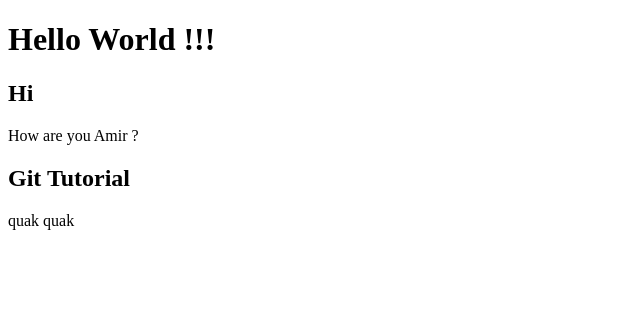
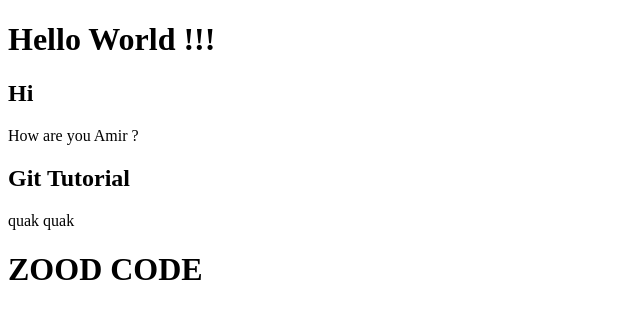
Before and after one commit to Amirpakofficial/animated-doodle, a plain HTML site: page index.html in a window 1280 px wide. Shown: the whole page, without its empty margins (0-640 px from the left). Drawn offline with Linux system fonts and the light colour scheme.

Commit message:
zode text

```diff
--- a/index.html
+++ b/index.html
@@ -11,5 +11,6 @@
     <p>How are you Amir ?</p>
     <h2>Git Tutorial</h2>
     quak quak
+    <h1>ZOOD CODE</h1>
 </body>
 </html>
```
